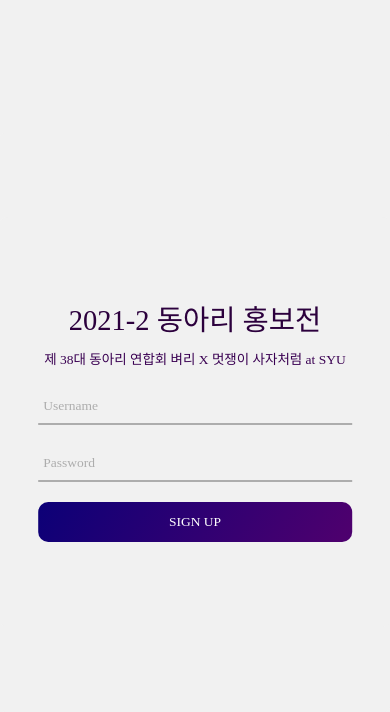
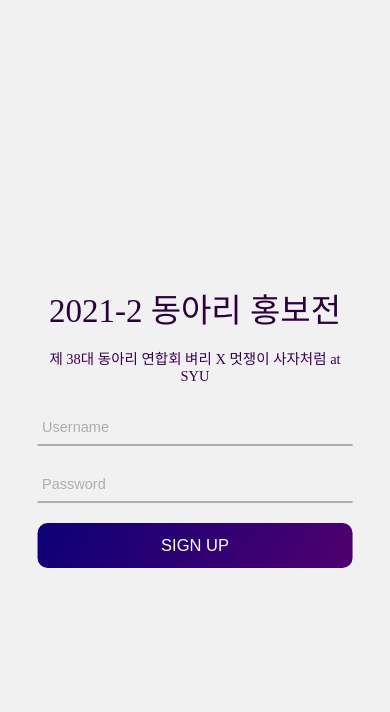
Before and after one commit to SYULION9TH/2021-syu-club, a Django app: template onlineclub/accounts/templates/login.html in a window 390 px wide. Shown: the top 712 px of the page. Run offline with Django 3.2, Linux system fonts and the light colour scheme; the template is opened without the code that fills it, so the values that code supplies are empty; some web fonts are replaced.

Commit message:
애니메이션 수정 전

```diff
--- a/onlineclub/accounts/templates/login.css
+++ b/onlineclub/accounts/templates/login.css
@@ -1,25 +1,23 @@
 @import url('https://fonts.googleapis.com/css2?family=Montserrat:ital,wght@0,200;0,300;0,400;0,500;0,700;1,500&display=swap');
 
 @font-face {
-    font-family: '국립박물관문화재단클래식B';
-    src: url('https://cdn.jsdelivr.net/gh/projectnoonnu/noonfonts_twelve@1.0/국립박물관문화재단클래식B.woff') format('woff');
+    font-family: 'Cafe24Danjunghae';
+    src: url('https://cdn.jsdelivr.net/gh/projectnoonnu/noonfonts_twelve@1.1/Cafe24Danjunghae.woff') format('woff');
     font-weight: normal;
     font-style: normal;
 }
 
 @font-face {
-    font-family: 'EliceDigitalBaeum_Bold';
-    src: url('https://cdn.jsdelivr.net/gh/projectnoonnu/noonfonts_2105_2@1.0/EliceDigitalBaeum_Bold.woff') format('woff');
+    font-family: 'GmarketSansLight';
+    src: url('https://cdn.jsdelivr.net/gh/projectnoonnu/noonfonts_2001@1.1/GmarketSansLight.woff') format('woff');
     font-weight: normal;
     font-style: normal;
 }
 
-@font-face {
-    font-family: 'Pretendard-Regular';
-    src: url('https://cdn.jsdelivr.net/gh/Project-Noonnu/noonfonts_2107@1.1/Pretendard-Regular.woff') format('woff');
-    font-weight: 400;
-    font-style: normal;
-}
+@import url('https://fonts.googleapis.com/css2?family=Noto+Sans+KR:wght@300&display=swap');
+
+@import url('https://fonts.googleapis.com/css2?family=Noto+Sans+KR&display=swap');
+
 
 html {font-size: 1px;}
 body {font-size: 1rem;}
@@ -36,10 +34,9 @@
 }
 
 .alll {
-    width: 360px;
+    width: 450px;
     background: #f1f1f1;
-    height: 55%;
-    padding: 80rem 40rem;
+    height: 68%;
     border-radius: 10px;
     position: absolute;
     left: 50%;
@@ -51,7 +48,6 @@
     width: 360px;
     background: #f1f1f1;
     height: 315px;
-    padding: 80rem 40rem;
     border-radius: 10px;
     position: absolute;
     left: 50%;
@@ -61,15 +57,15 @@
 
 .on11 {
     text-align: center;
-    margin-bottom: 10rem;
-    font-family: '국립박물관문화재단클래식B';
-    font-size: 35rem;
+    margin-bottom: 15rem;
+    font-family: 'Cafe24Danjunghae';
+    font-size: 37rem;
 }
 
 .on22 {
     text-align: center;
-    margin-bottom: 20rem;
-    font-family: 'EliceDigitalBaeum_Bold';
+    margin-bottom: 24rem;
+    font-family: 'GmarketSansLight';
     font-size: 16rem;
 }
 
@@ -77,12 +73,12 @@
     border-bottom: 2px solid #adadad;
     position: relative;
     margin: 30rem 0;
-    font-size: 16rem;
-    font-family: 'Pretendard-Regular';
+    font-size: 16.8rem;
+    font-family: 'Noto Sans KR', sans-serif;
 }
 
 .txti input {
-    font-size: 15rem;
+    font-size: 16.5rem;
     color: #333;
     border: none;
     width: 100%;
@@ -90,7 +86,7 @@
     background: none;
     padding: 0 5rem;
     height: 40rem;
-    font-family: 'Pretendard-Regular';
+    font-family: 'Noto Sans KR', sans-serif;
 }
 
 .txti span::before {
@@ -133,54 +129,55 @@
     outline: none;
     cursor: pointer;
     transition: .5s;
-    font-size: 16rem;
-    font-family: 'Pretendard-Regular';
+    font-size: 17.5rem;
+    font-family: 'Noto Sans KR', sans-serif;
 }
 
 .sub:hover {
     background-position: right;
 }
 
+
 @media (min-width:0) and (max-width: 440px) {
     body{
         margin: 0;
-        background:#f1f1f1;;
+        background:#f1f1f1;
     }
 
     .alll {
-        width: 80%;
+        width: 90%;
         height: 50%;
-        background: #f1f1f1;;
-
+        background: #f1f1f1;
     }
 
     .login-form{
-        width: 80%;
-        height: 250px;
+        width: 90%;
+        height: 276px;
     }
 
     .on11{
         color: #2c003d;
-        font-size:28.5rem;
+        font-size:33rem;
+        margin-bottom: 15rem;
     }
 
     .on22{
         color: #3a0052;
-        font-size: 13.5rem;
+        font-size: 14.5rem;
     }
 
     .txti{
         margin: 20rem 0;
-        font-size: 13.5rem;
+        font-size: 14.5rem;
     }
 
     .txti input{
-        font-size: 13.5rem;
+        font-size: 14.5rem;
         height: 35rem;
     }
 
     .sub{
-        height: 40rem;
-        font-size: 13.5rem;
+        height: 45rem;
+        font-size: 16.5rem;
     }
 }
```
Also changed, not shown: onlineclub/base/static/intro.css (+13 -13 lines), onlineclub/static/intro.css (+13 -13 lines).
